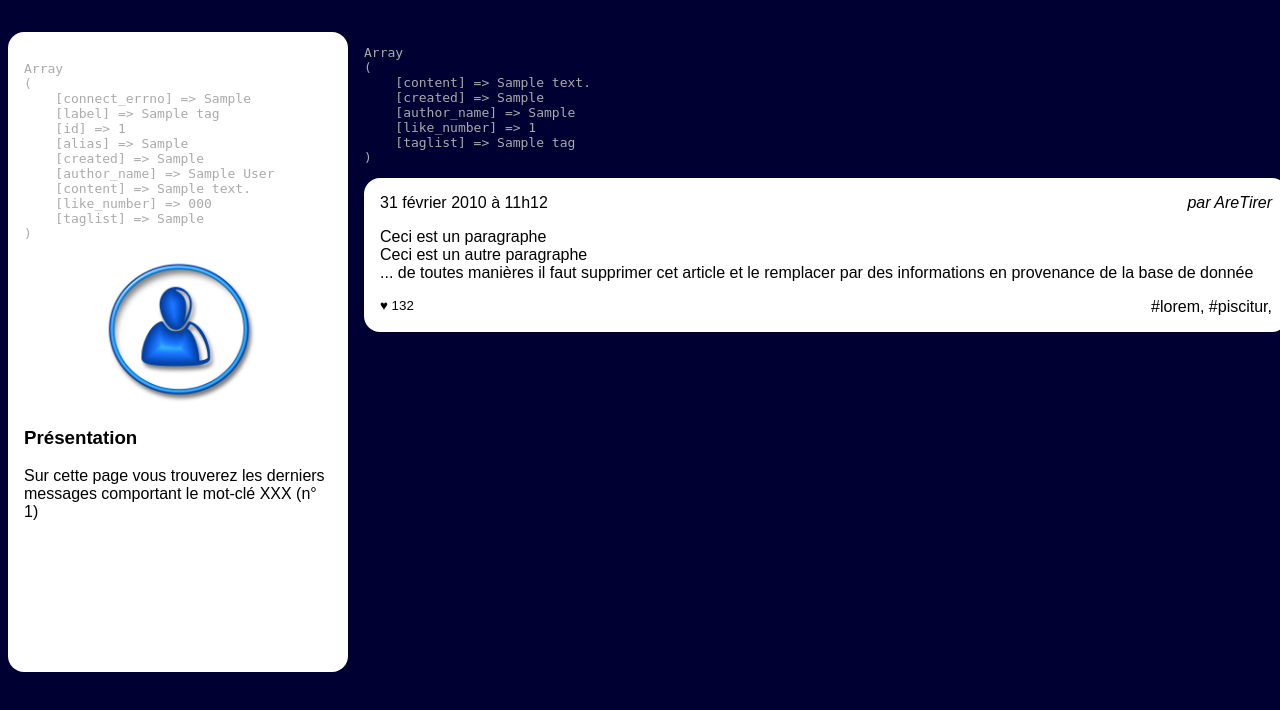
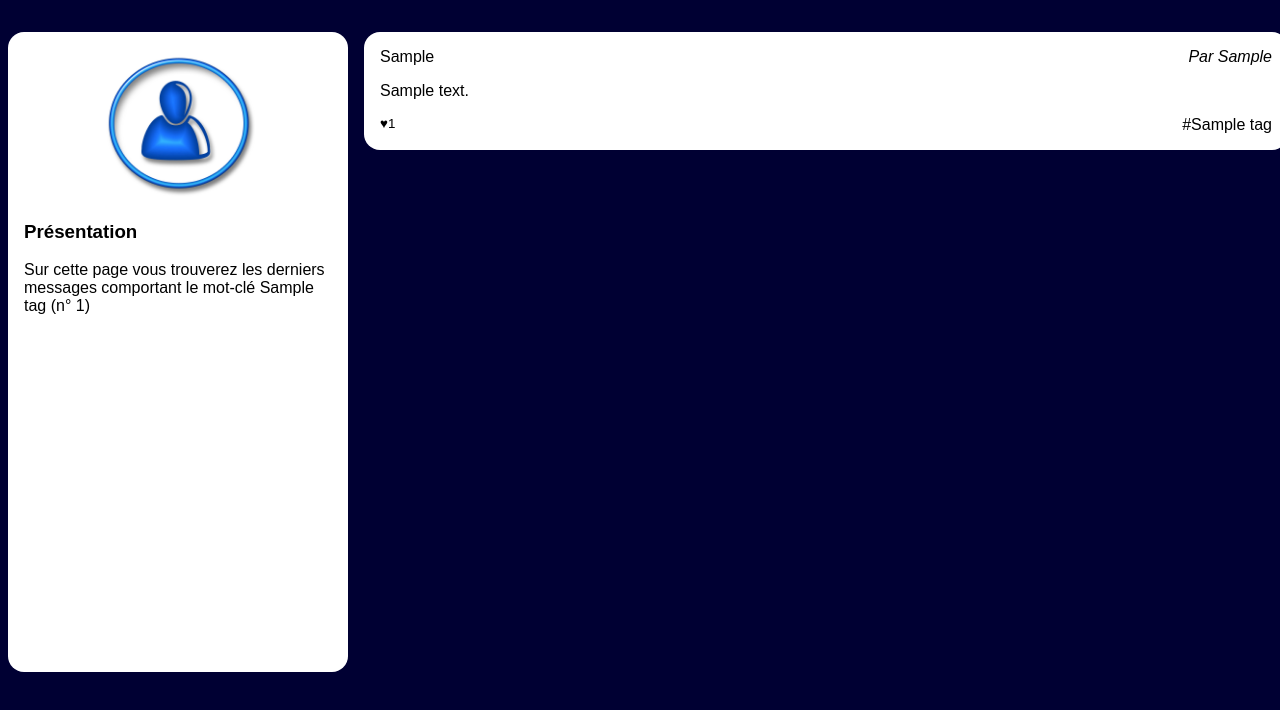
Before and after one commit to MarineLenoir92/Projet-Collectif-ReseauSocial-PHP, a PHP site: page /tags.php?tag_id=1 in a window 1280 px wide. Shown: the part 90-800 px from the top of the page. Run offline with PHP 8.4, Linux system fonts and the light colour scheme; tables that the repository leaves empty or names only in its code hold one stand-in row (values such as "Sample post").

Commit message:
fin étape 1

```diff
--- a/news.php
+++ b/news.php
@@ -105,6 +105,7 @@
                     ?>
                     <article>
                         <h3>
+                            <!--  -->
                             <time><?php echo $post['created'] ?></time>
                         </h3>
                         <address>Par <?php echo $post['author_name'] ?></address>
--- a/tags.php
+++ b/tags.php
@@ -35,13 +35,13 @@
                 $lesInformations = $mysqli->query($laQuestionEnSql);
                 $tag = $lesInformations->fetch_assoc();
                 //@todo: afficher le résultat de la ligne ci dessous, remplacer XXX par le label et effacer la ligne ci-dessous
-                echo "<pre>" . print_r($tag, 1) . "</pre>";
+                // echo "<pre>" . print_r($tag, 1) . "</pre>";
                 ?>
                 <img src="user.jpg" alt="Portrait de l'utilisatrice"/>
                 <section>
                     <h3>Présentation</h3>
                     <p>Sur cette page vous trouverez les derniers messages comportant
-                        le mot-clé XXX
+                        le mot-clé <?php echo $tag['label']?>
                         (n° <?php echo $tagId ?>)
                     </p>
 
@@ -80,27 +80,26 @@
                 while ($post = $lesInformations->fetch_assoc())
                 {
 
-                    echo "<pre>" . print_r($post, 1) . "</pre>";
+                    // echo "<pre>" . print_r($post, 1) . "</pre>";
                     ?>
                     <article>
-                        <h3>
-                            <time datetime='2020-02-01 11:12:13' >31 février 2010 à 11h12</time>
+                    <h3>
+                            <!--  -->
+                            <time><?php echo $post['created'] ?></time>
                         </h3>
-                        <address>par AreTirer</address>
+                        <address>Par <?php echo $post['author_name'] ?></address>
                         <div>
-                            <p>Ceci est un paragraphe</p>
-                            <p>Ceci est un autre paragraphe</p>
-                            <p>... de toutes manières il faut supprimer cet
-                                article et le remplacer par des informations en
-                                provenance de la base de donnée</p>
+                            <p><?php echo $post['content'] ?></p>
                         </div>
                         <footer>
-                            <small>♥ 132</small>
-                            <a href="">#lorem</a>,
-                            <a href="">#piscitur</a>,
+                            <small>♥<?php echo $post['like_number'] ?></small>
+                            <a href="">#<?php echo $post['taglist'] ?></a>
                         </footer>
                     </article>
-                <?php } ?>
+                    <?php
+                    // avec le <?php ci-dessus on retourne en mode php
+                }// cette accolade ferme et termine la boucle while ouverte avant.
+                ?>
 
 
             </main>
--- a/wall.php
+++ b/wall.php
@@ -35,7 +35,7 @@
                 $lesInformations = $mysqli->query($laQuestionEnSql);
                 $user = $lesInformations->fetch_assoc();
                 //@todo: afficher le résultat de la ligne ci dessous, remplacer XXX par l'alias et effacer la ligne ci-dessous
-                echo "<pre>" . print_r($user, 1) . "</pre>";
+                // echo "<pre>" . print_r($user, 1) . "</pre>";
                 ?>
                 <img src="user.jpg" alt="Portrait de l'utilisatrice"/>
                 <section>
@@ -87,6 +87,7 @@
                         </div>
                         <footer>
                             <small>♥ <?php echo $post['like_number'] ?></small>
+                            <!-- Voir l'utilisation du 2e # -->
                             <a href="">#<?php echo $post['taglist'] ?></a>,
                          </footer>
                     </article>
```
Also changed, not shown: feed.php (+12 -13 lines), followers.php (+7 -2 lines), subscriptions.php (+8 -2 lines).
